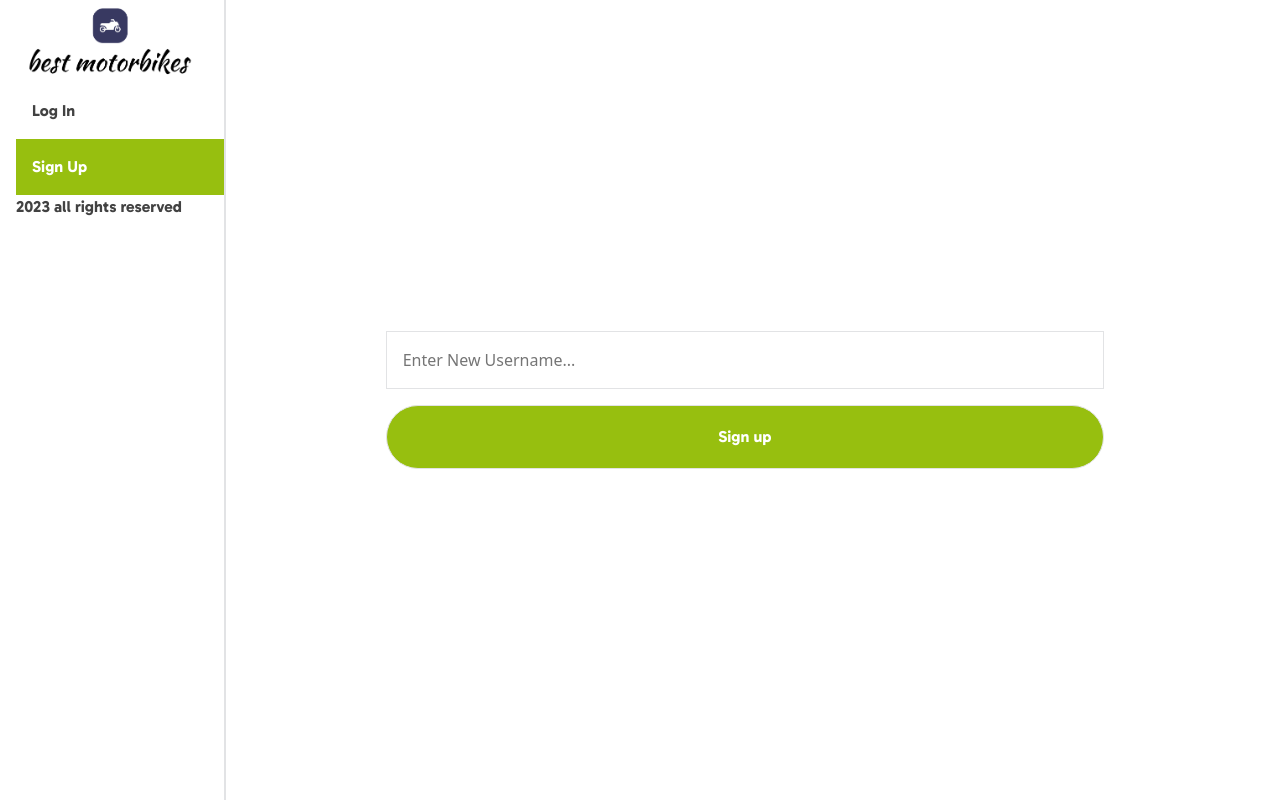
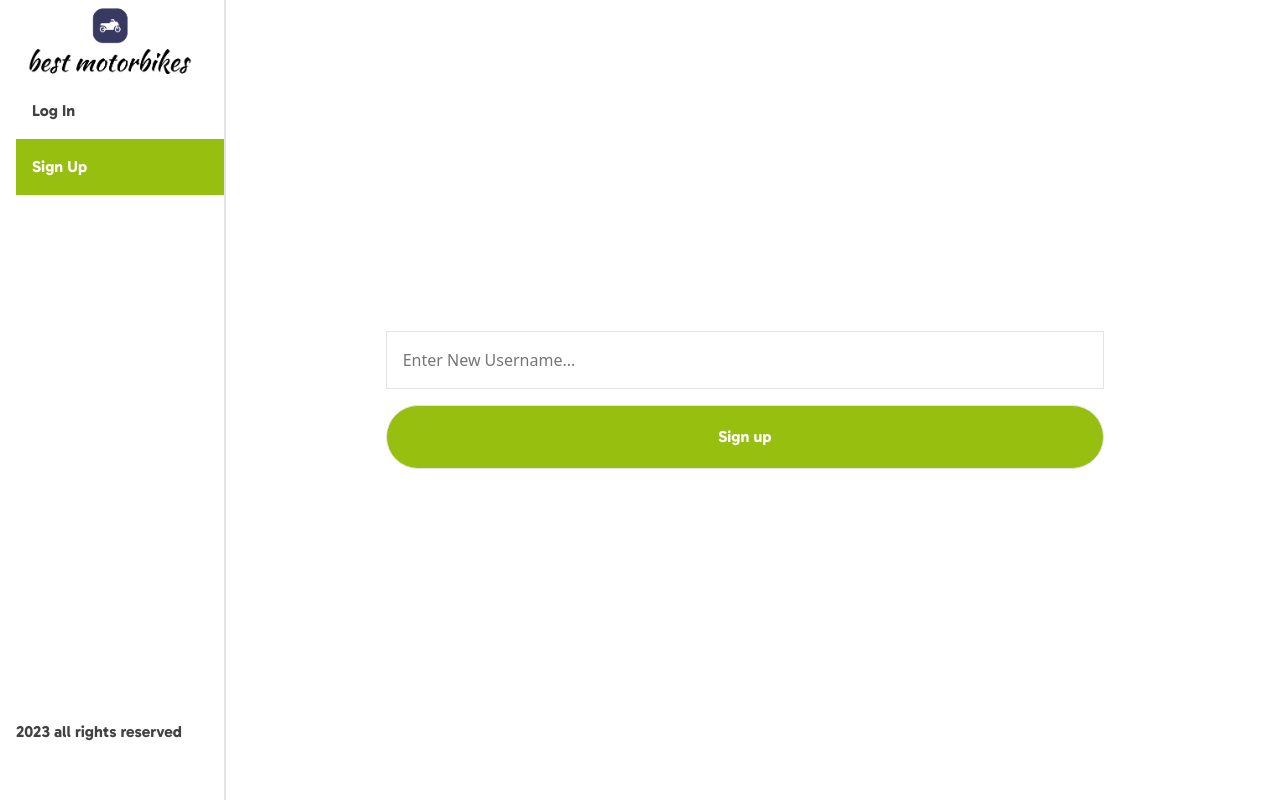
Before and after one commit to SaneMyburg/motorbike-front-end, a React (Create React App) app: page /signup in a window 1280 px wide. Built offline with nearby package versions, Linux system fonts and the light colour scheme.

Commit message:
Move footer in nav to the bottom of page

```diff
--- a/src/style/navigation.css
+++ b/src/style/navigation.css
@@ -9,6 +9,11 @@ footer {
     display: block;
   }
 
+  footer {
+    position: absolute;
+    top: 90%;
+  }
+
   .btn-button {
     display: none;
   }
```
